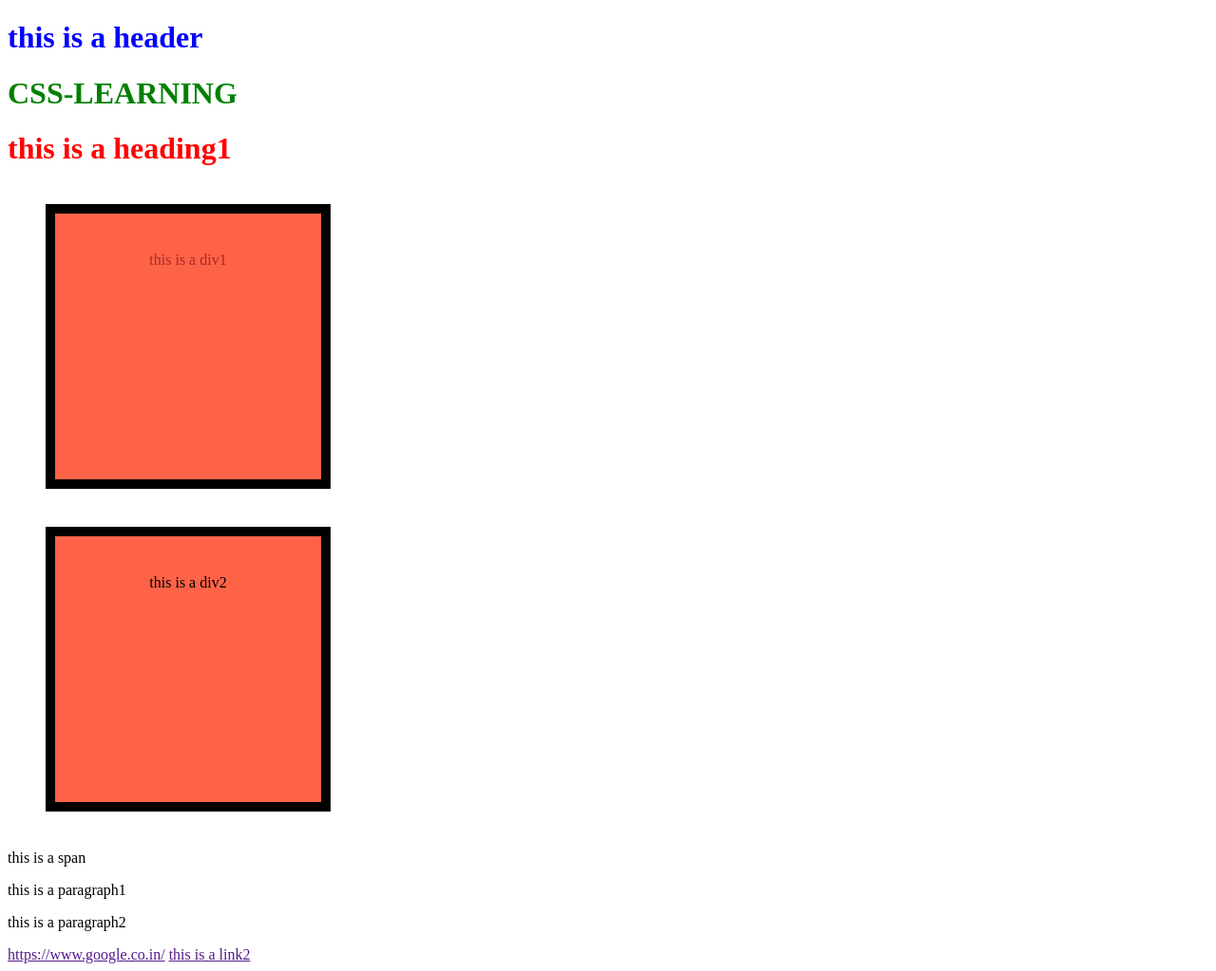
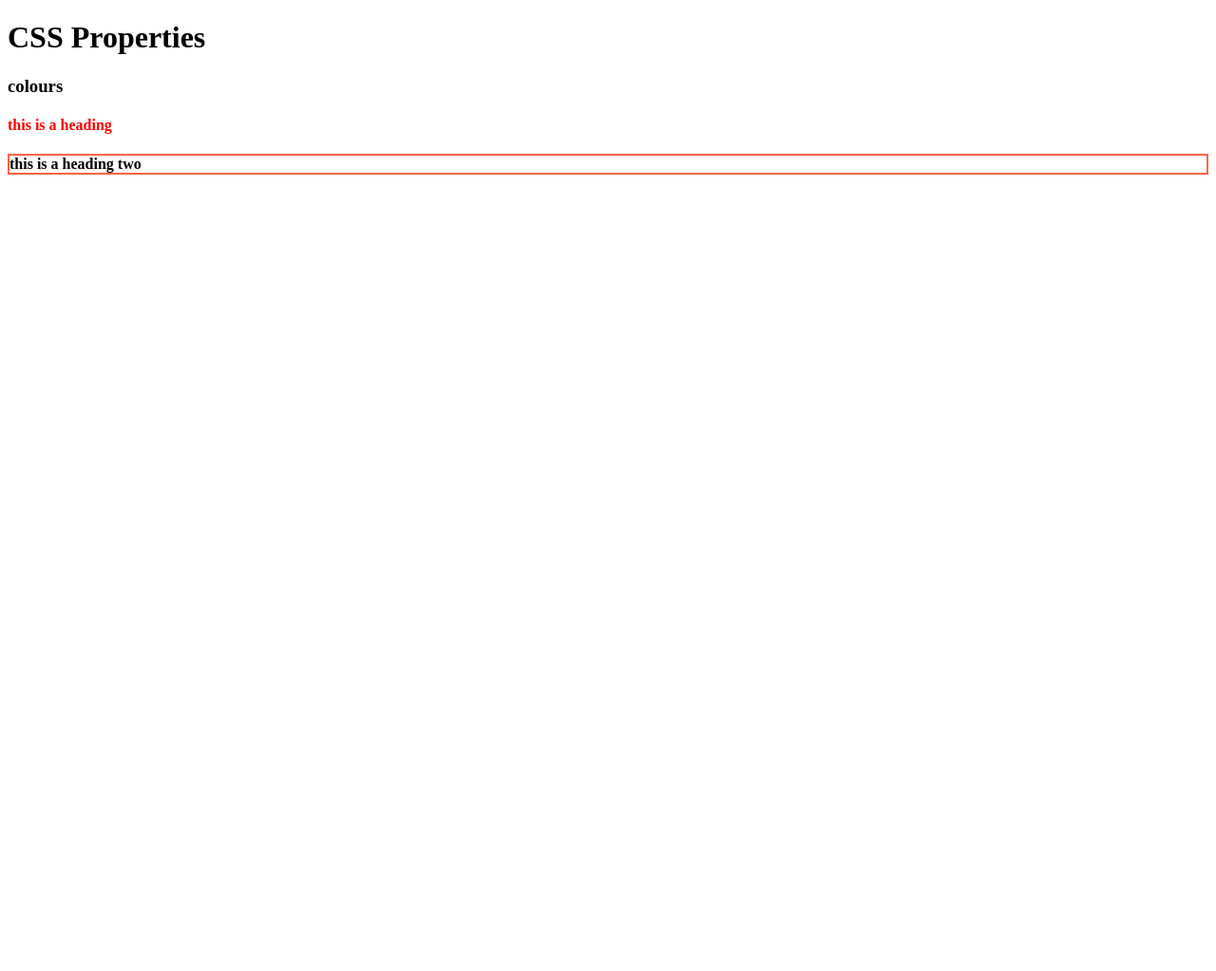
Before and after one commit to Dheerajmali/css-ciper, a plain HTML site: page index.html in a window 1280 px wide. Shown: the whole page at 95% size. After the commit the page ends 800 px from the top, so only its background shows below. Drawn offline with Linux system fonts and the light colour scheme.

Commit message:
css practice

```diff
--- a/index.html
+++ b/index.html
@@ -4,49 +4,22 @@
     <meta charset="UTF-8">
     <meta http-equiv="X-UA-Compatible" content="IE=edge">
     <meta name="viewport" content="width=device-width, initial-scale=1.0">
-    <title>CSS-LEARNING</title>
-    <style> #green-header {
-        color:green}
-        #red-header {color:red}
-        h1 {color:blue;}
-
-        .brown {color:brown;
-         text-align: center;}
-
-         div{background-color: yellow;}
-
-         div {
-             background-color: tomato;
-             width: 200px;
-             height: 200px;
-             margin: 40px;
-             padding: 40px;
-             border: 10px solid black
-            }
-
-         div{text-align:center ;}
-
-
-
-
-        </style>
-
+    <title>properties</title>
+    <style>
+        .box{
+            width: 200px;
+            height: 200px;
+        }
+    </style>
 
 </head>
 <body>
-    <h1>this is a header</h1>
-    <h1 id="green-header">CSS-LEARNING</h1>
-    <h1 id="red-header">this is a heading1</h1>
-    <div class="brown">this is a div1</div>
-    <div>this is a div2</div>
-    <span>this is a span</span>
+    <h1>CSS Properties</h1>
 
+    <h3>colours</h3>
 
-    <p>this is a paragraph1</p>
-    <p>this is a paragraph2</p>
-    <a href="">https://www.google.co.in/</a>
-    <a href="">this is a link2</a>
-
+    <h4 style="color:red">this is a heading</h4>
+    <h4 style="border: 2px solid tomato;">this is a heading two</h4>
 
 </body>
 </html>
```
